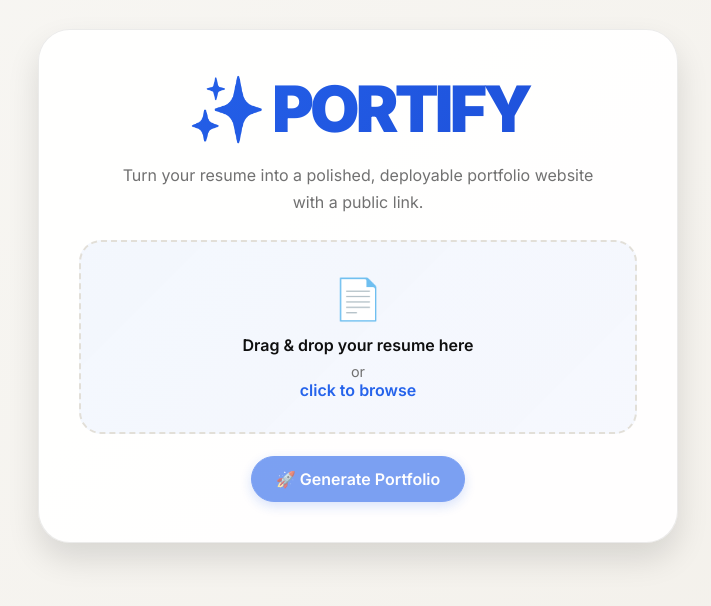
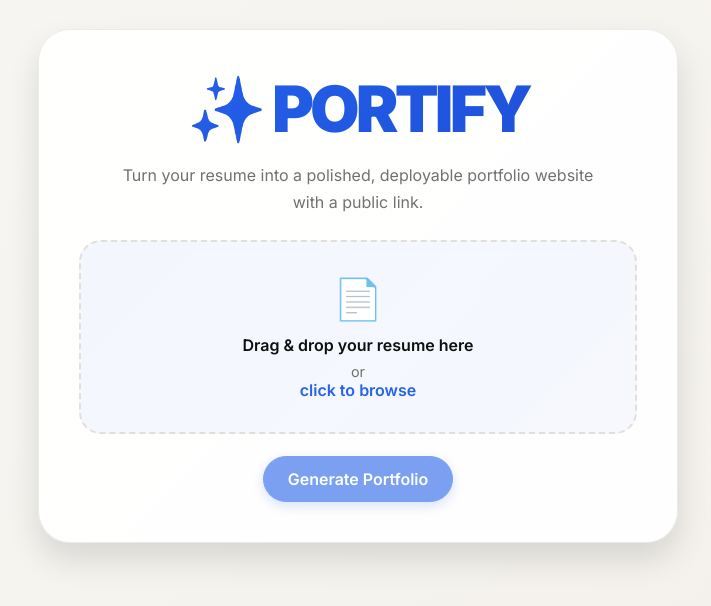
Before and after one commit to vaishnavi-3448/portify, a React app in the folder frontend/: page / in a window 1280 px wide. Shown: the part 114-720 px from the top of the page, without its empty margins (282-993 px from the left). Built offline with nearby package versions, Linux system fonts and the light colour scheme; the HTML template or start-up script is replaced by a standard one.

Commit message:
Update button text to remove emoji

```diff
--- a/frontend/src/components/UploadForm.jsx
+++ b/frontend/src/components/UploadForm.jsx
@@ -191,7 +191,7 @@ function UploadForm() {
               </>
             ) : (
               <>
-                🚀 Generate Portfolio
+                 Generate Portfolio
               </>
             )}
           </button>
```
